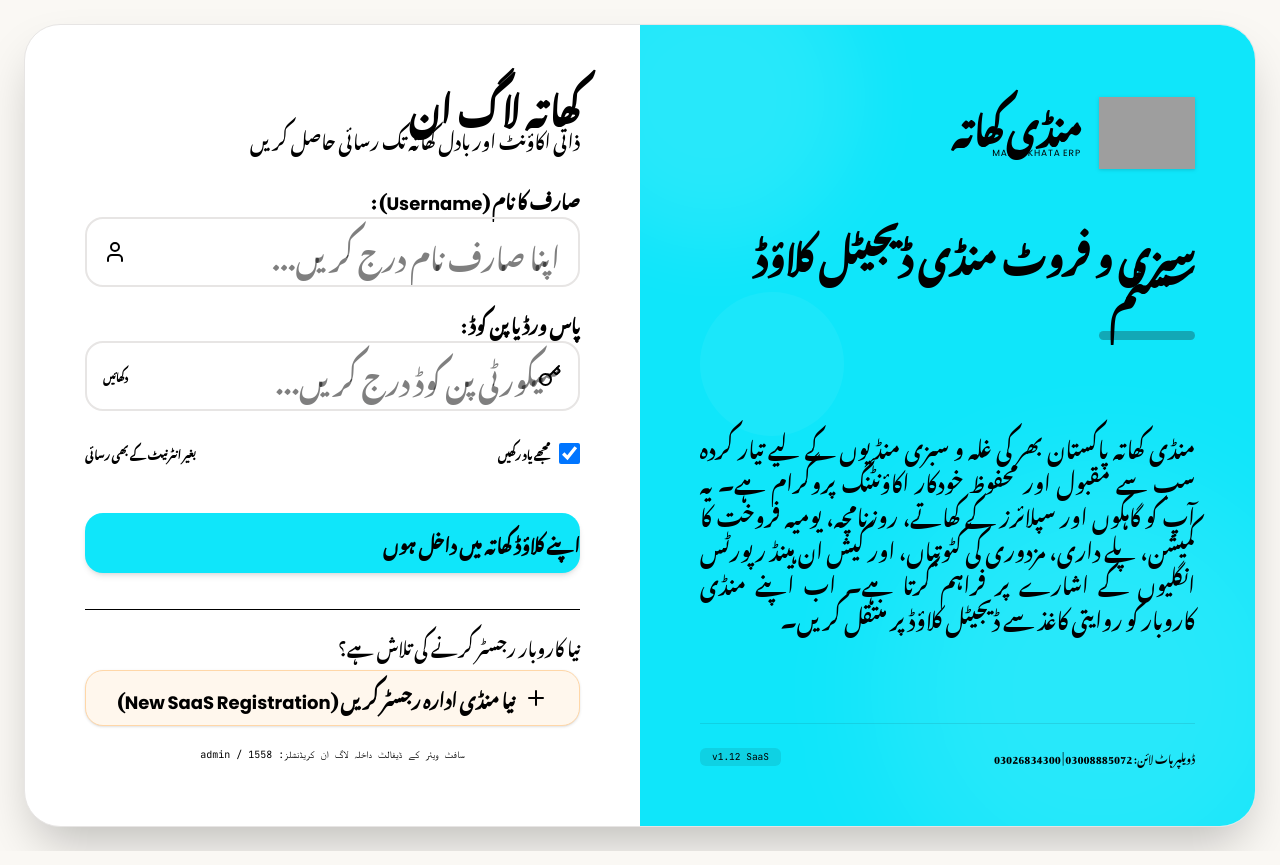
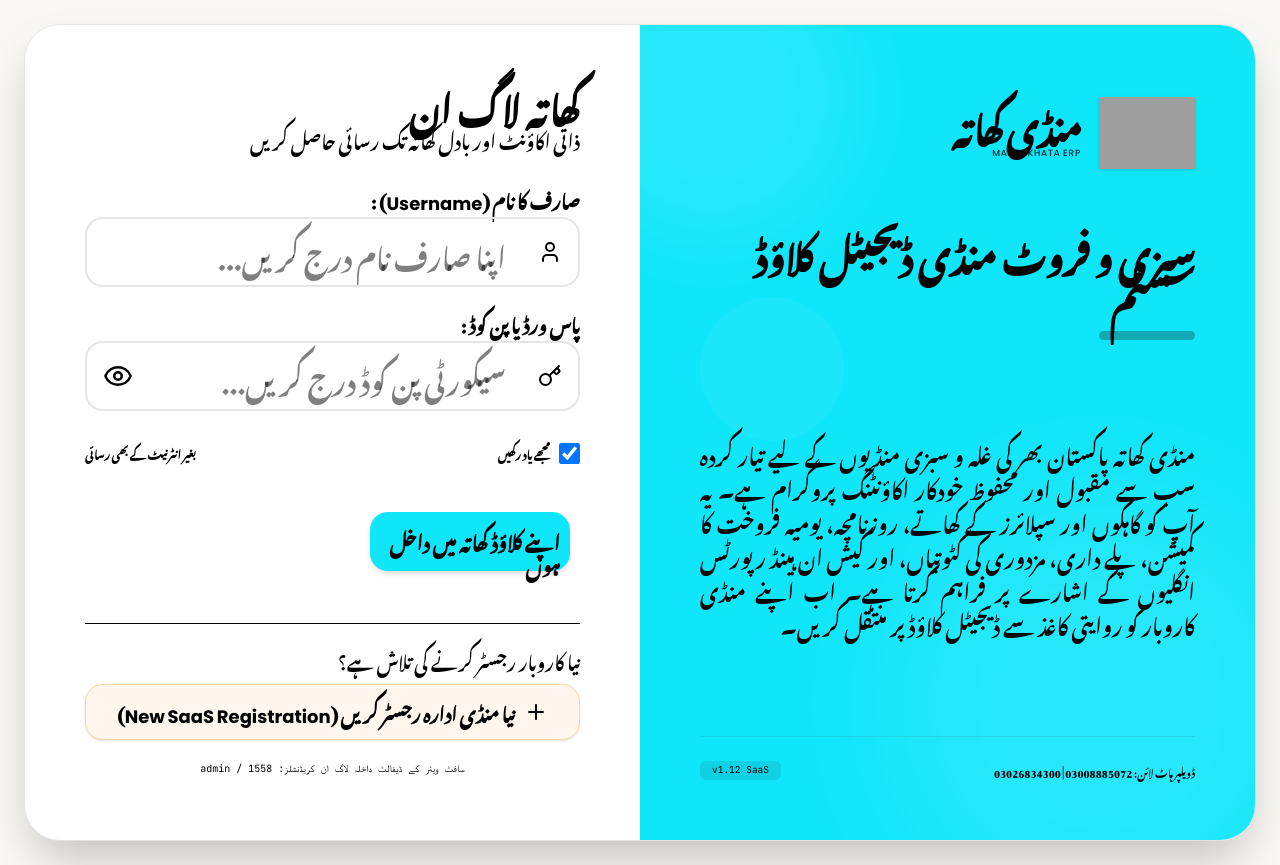
Before and after one commit to asifanwar123/mandikhata, a React (Vite) app: page / in a window 1280 px wide. Built offline with nearby package versions, Linux system fonts and the light colour scheme; grey boxes are pictures that could not be loaded; a web font is replaced by a local one.

Commit message:
fix: adjust login input icons for RTL alignment
Reposition the user icon to the right side of the input field to match the RTL layout requirements of the application.

```diff
--- a/src/App.tsx
+++ b/src/App.tsx
@@ -1162,10 +1162,10 @@ export default function App() {
                       placeholder="اپنا صارف نام درج کریں..."
                       value={enteredUsername}
                       onChange={(e) => setEnteredUsername(e.target.value)}
-                      className="w-full p-3 h-[70px] border-2 border-stone-200 rounded-xl text-xs outline-none focus:border-blue-600 text-left font-sans text-stone-800"
+                      className="w-full p-3 pr-12 h-[70px] border-2 border-stone-200 rounded-xl text-xs outline-none focus:border-blue-600 text-left font-sans text-stone-800"
                       required
                     />
-                    <User className="w-4 h-4 text-stone-400 absolute left-3 top-1/2 -translate-y-1/2" />
+                    <User className="w-4 h-4 text-stone-400 absolute right-3 top-1/2 -translate-y-1/2" />
                   </div>
                 </div>
 
@@ -1177,16 +1177,17 @@ export default function App() {
                       placeholder="سیکورٹی پن کوڈ درج کریں..."
                       value={enteredPassword}
                       onChange={(e) => setEnteredPassword(e.target.value)}
-                      className="w-full p-3 pl-14 h-[70px] border-2 border-stone-200 rounded-xl text-xs outline-none focus:border-blue-600 text-left font-mono text-stone-900"
+                      className="w-full p-3 pl-14 pr-12 h-[70px] border-2 border-stone-200 rounded-xl text-xs outline-none focus:border-blue-600 text-left font-mono text-stone-900"
                       required
                     />
-                    {/* The SHOW/HIDE toggle perfectly replicated from the Sign In mockup image! */}
+                    {/* The SHOW/HIDE toggle perfectly replicated with icons! */}
                     <button
                       type="button"
                       onClick={() => setShowPassword(!showPassword)}
-                      className="absolute left-3 top-1/2 -translate-y-1/2 text-[10px] font-bold text-blue-600 hover:text-blue-800"
+                      className="absolute left-3 top-1/2 -translate-y-1/2 text-stone-400 hover:text-[#0fe6fa] transition-colors cursor-pointer"
+                      title={showPassword ? "چھپائیں" : "دکھائیں"}
                     >
-                      {showPassword ? 'چھپائیں' : 'دکھائیں'}
+                      {showPassword ? <EyeOff className="w-5 h-5" /> : <Eye className="w-5 h-5" />}
                     </button>
                     <Key className="w-4 h-4 ml-0 pl-0 text-stone-400 absolute right-3 top-1/2 -translate-y-1/2" />
                   </div>
@@ -1204,7 +1205,7 @@ export default function App() {
                 {/* Submit button following the design block */}
                 <button
                   type="submit"
-                  className="w-full bg-[#0fe6fa] hover:bg-[#0dd4e8] text-stone-900 py-3 rounded-xl font-bold transition-all shadow-md text-xs active:scale-[0.99] cursor-pointer mt-4"
+                  className="w-[200px] h-[59px] mr-[10px] mt-[23px] pt-[16px] pb-[16px] pr-[10px] pl-0 text-center text-[19px] leading-[24px] bg-[#0fe6fa] hover:bg-[#0dd4e8] text-stone-900 rounded-xl font-bold transition-all shadow-md active:scale-[0.99] cursor-pointer"
                 >
                   اپنے کلاؤڈ کھاتہ میں داخل ہوں
                 </button>
```
